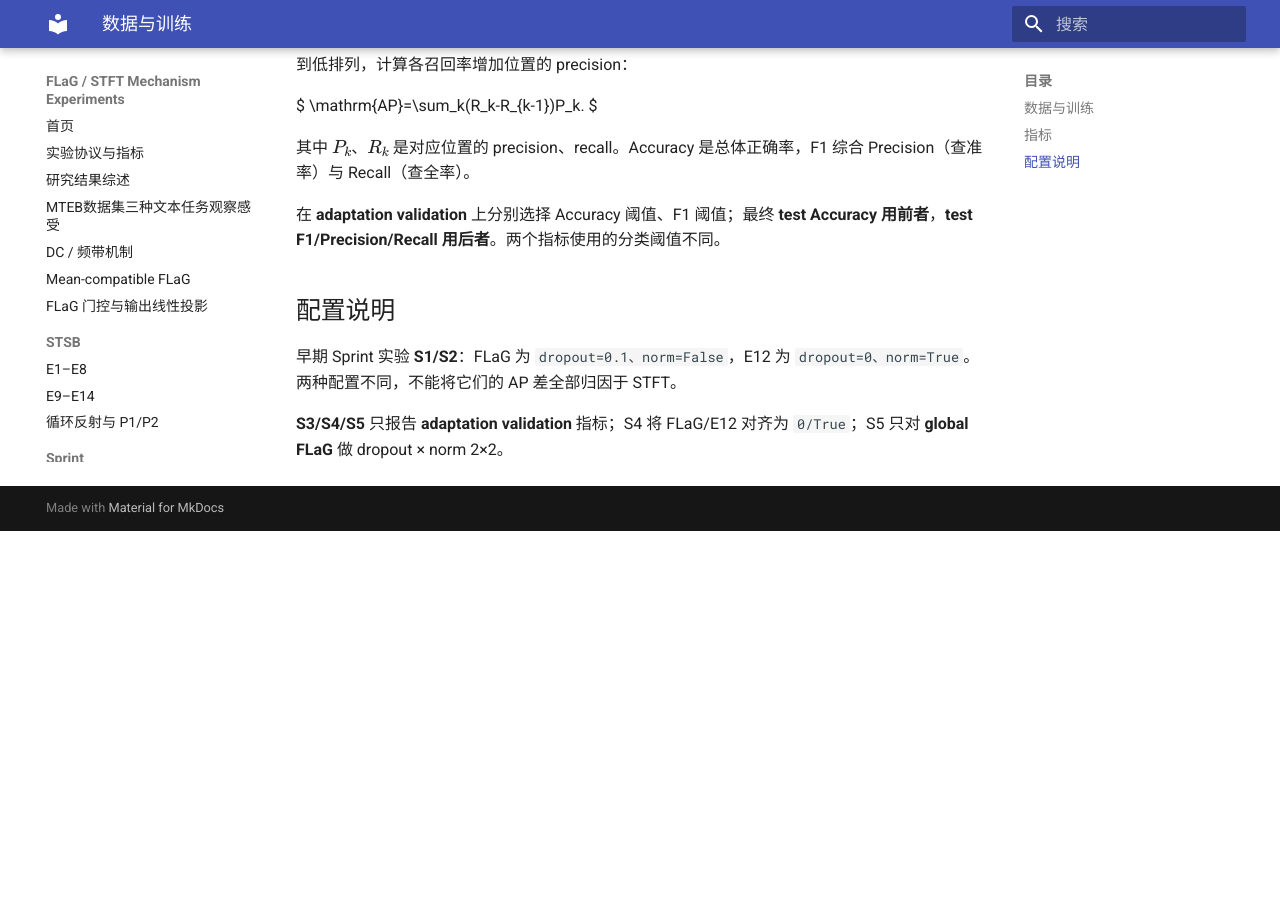
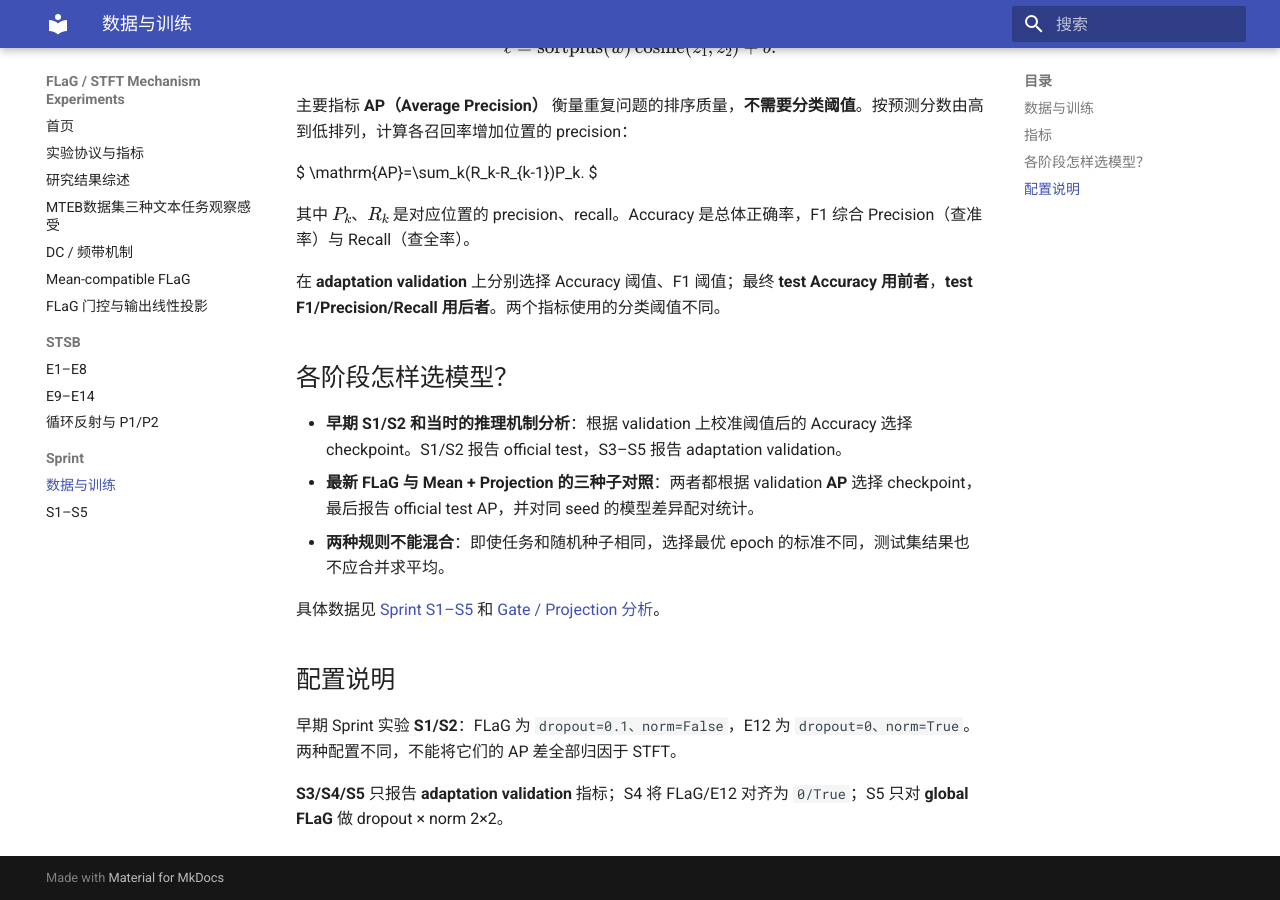
Before and after one commit to lumoswwr/FLaG-STFT-Notes, an MkDocs documentation site: the page built from docs/sprint/01-protocol.md, in a window 1280 px wide and 900 px high, scrolled down 1064 px. Built offline with MkDocs 1.6.1 and Material for MkDocs 9.7.7, drawn with Linux system fonts in a browser that asks for light colours; before the commit the page ends 1595 px from its top, so only the background shows below that; some of the changed text lies outside the part shown.

Commit message:
Improve docs/sprint/01-protocol.md to match accessible experiment-first report structure

```diff
--- a/docs/sprint/01-protocol.md
+++ b/docs/sprint/01-protocol.md
@@ -1,4 +1,6 @@
 # Sprint：数据集与训练设置
+
+> **快速说明：Sprint 是判断两个问题是否重复的任务，不是问句与答案匹配。** 早期 S1–S5 的 checkpoint 选择和后来的 Projection 比较实验并不相同，见本页最后一节。
 
 SprintDuplicateQuestions 是**判断两句话是否为重复问题**的二分类任务。沿用 STSB 选定的 **E12 结构（STFT 16/16）**，但在 Sprint 上**重新初始化并训练 pooling**，RoBERTa-base 则冻结。
 
@@ -36,6 +38,14 @@
 
 在 **adaptation validation** 上分别选择 Accuracy 阈值、F1 阈值；最终 **test Accuracy 用前者**，**test F1/Precision/Recall 用后者**。两个指标使用的分类阈值不同。
 
+## 各阶段怎样选模型？
+
+- **早期 S1/S2 和当时的推理机制分析**：根据 validation 上校准阈值后的 Accuracy 选择 checkpoint。S1/S2 报告 official test，S3–S5 报告 adaptation validation。
+- **最新 FLaG 与 Mean + Projection 的三种子对照**：两者都根据 validation **AP** 选择 checkpoint，最后报告 official test AP，并对同 seed 的模型差异配对统计。
+- **两种规则不能混合**：即使任务和随机种子相同，选择最优 epoch 的标准不同，测试集结果也不应合并求平均。
+
+具体数据见 [Sprint S1–S5](02-experiments.md) 和 [Gate / Projection 分析](../flag-gate-projection.md)。
+
 ## 配置说明
 
 早期 Sprint 实验 **S1/S2**：FLaG 为 `dropout=0.1、norm=False`，E12 为 `dropout=0、norm=True`。两种配置不同，不能将它们的 AP 差全部归因于 STFT。
```
